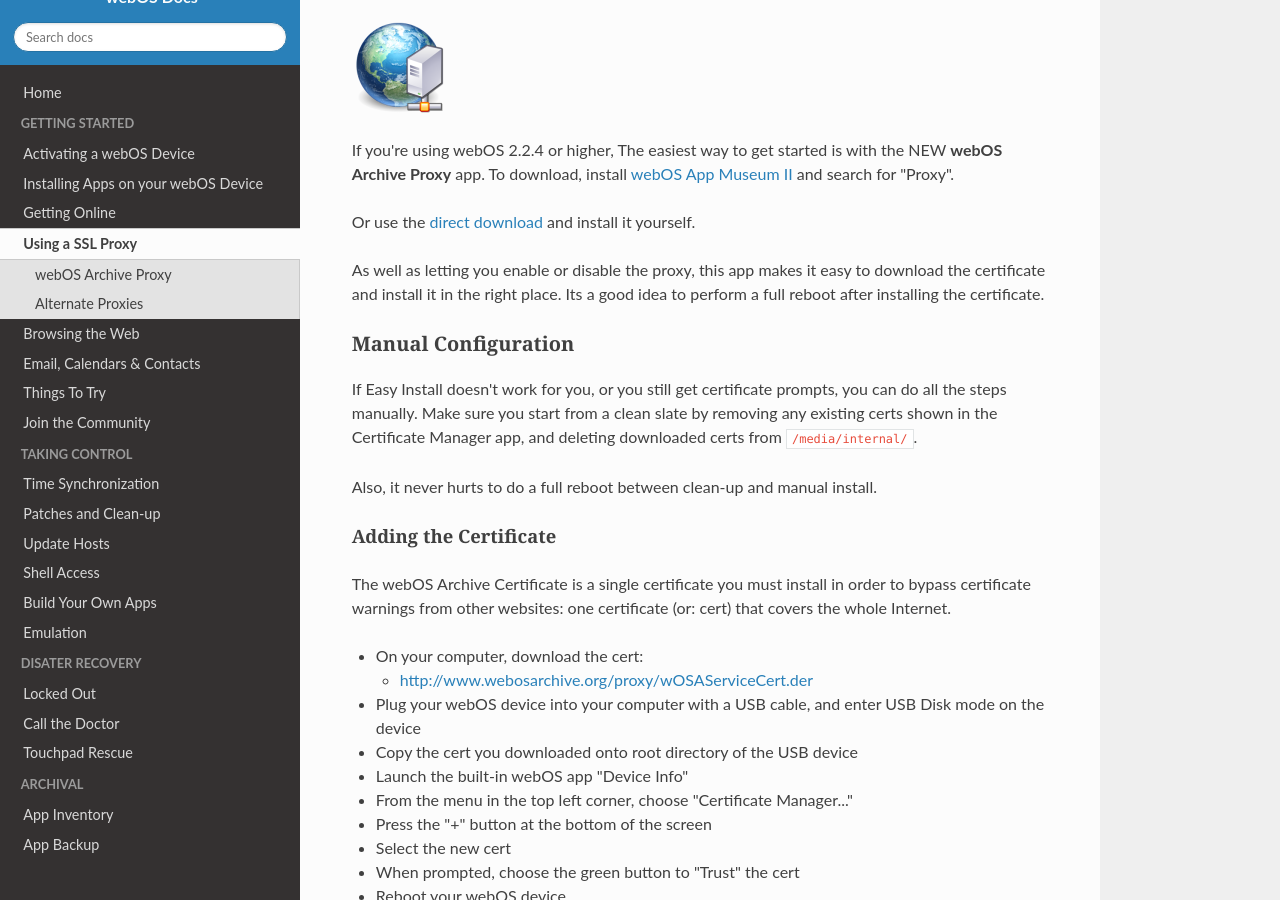
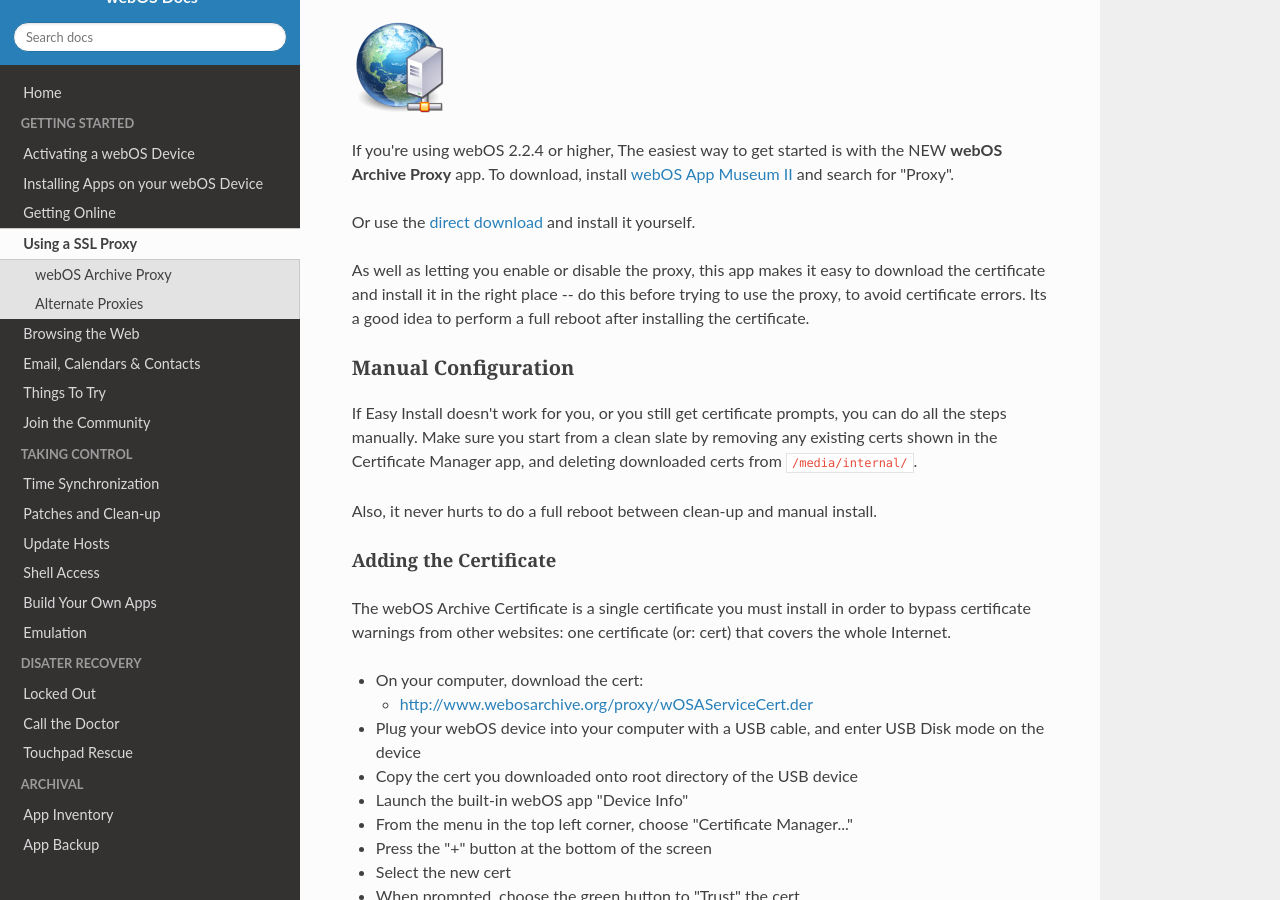
Before and after one commit to webOSArchive/webos-docs, an MkDocs documentation site: the page built from docs/proxysetup.md, in a window 1280 px wide and 900 px high, scrolled down 1131 px. Built offline with MkDocs 1.6.1, drawn with Linux system fonts in a browser that asks for light colours; nearby versions of some CDN libraries; some web fonts are replaced; library files that are not in the unit come from our copies.

Commit message:
Update proxysetup.md

```diff
--- a/docs/proxysetup.md
+++ b/docs/proxysetup.md
@@ -32,7 +32,8 @@ To download, install [webOS App Museum II](appstores.md#install-webos-app-museum
 
 Or use the <a href="http://appcatalog.webosarchive.org/showMuseumDetails.php?app=1005768" target="_top">direct download</a> and install it yourself.
 
-As well as letting you enable or disable the proxy, this app makes it easy to download the certificate and install it in the right place. Its a good idea to perform a full reboot after installing the certificate.
+As well as letting you enable or disable the proxy, this app makes it easy to download the certificate and install it in the right place -- do this before trying to use the proxy, to avoid certificate errors.
+Its a good idea to perform a full reboot after installing the certificate.
 
 ### Manual Configuration
 
```
